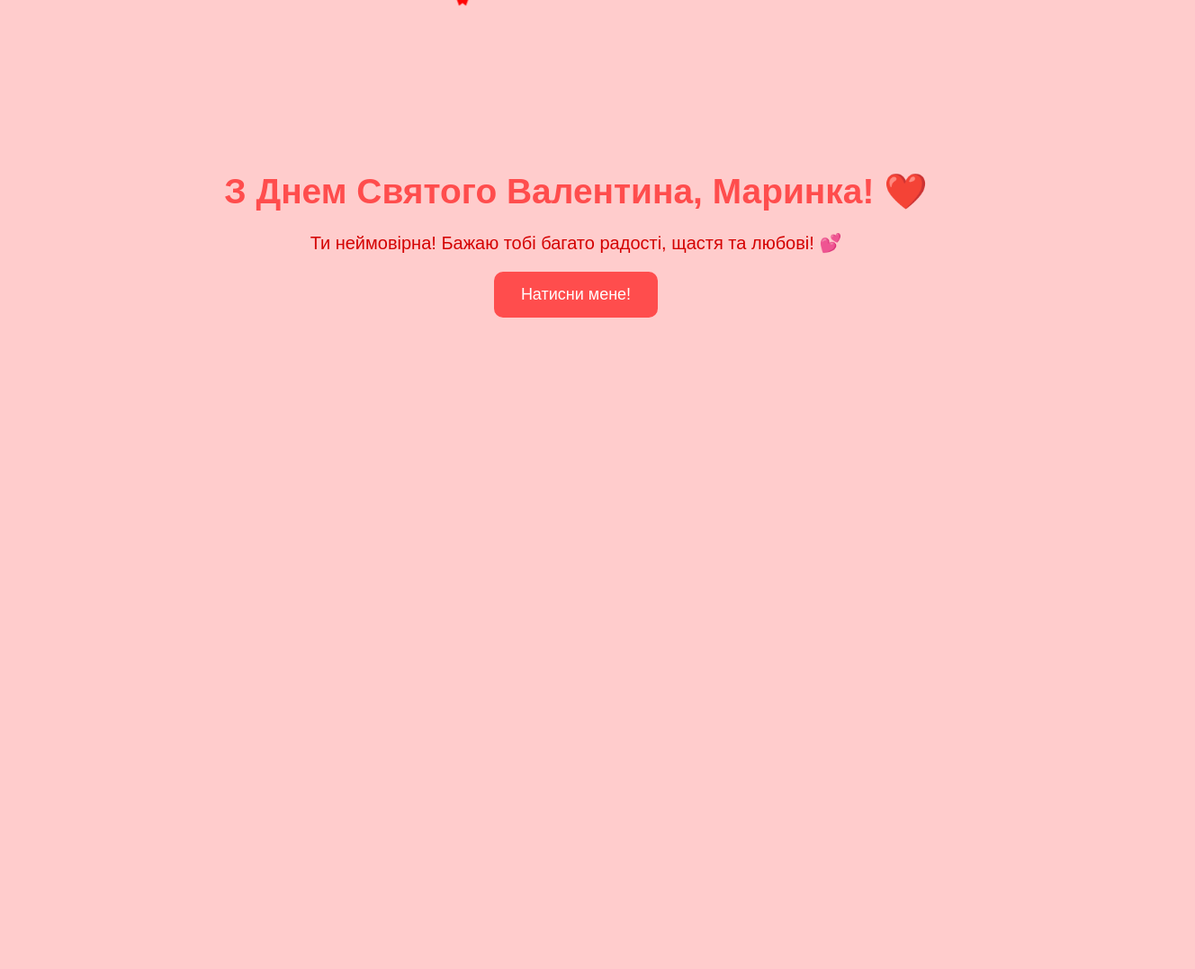
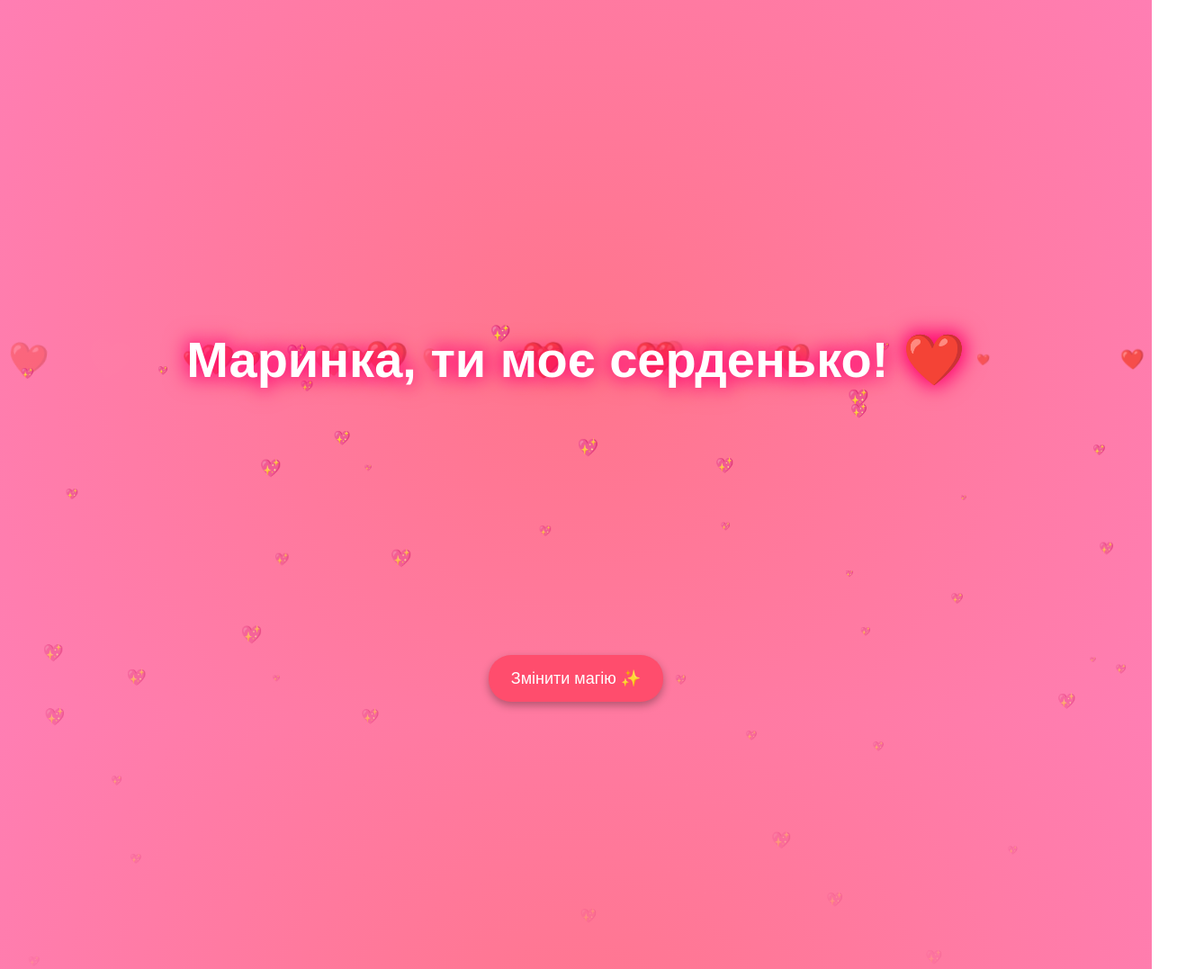
Before and after one commit to drerchi/valentines, a plain HTML site: page Index.html in a window 1280 px wide. Shown: the top 1077 px of the page at 90% size, 1328 px wide, since content can reach past the window. Before the commit the page ends 800 px from the top, so only its background shows below. Drawn offline with Linux system fonts and the light colour scheme.

Commit message:
Update Index.html

```diff
--- a/Index.html
+++ b/Index.html
@@ -3,106 +3,143 @@
 <head>
     <meta charset="UTF-8">
     <meta name="viewport" content="width=device-width, initial-scale=1.0">
-    <title>З Днем Валентина, Маринка!</title>
+    <title>Для Маринки ❤️</title>
     <style>
         body {
-            font-family: 'Arial', sans-serif;
-            background-color: #ffcccc;
+            margin: 0;
+            overflow: hidden;
+            background: radial-gradient(circle, #ff758c, #ff7eb3);
+            display: flex;
+            justify-content: center;
+            align-items: center;
+            height: 100vh;
+            font-family: "Arial", sans-serif;
             text-align: center;
-            overflow: hidden;
-            margin: 0;
-            padding: 0;
-        }
-
-        .container {
-            margin-top: 15%;
+            color: white;
+            flex-direction: column;
         }
 
         h1 {
-            font-size: 36px;
-            color: #ff4d4d;
-            animation: pulse 2s infinite alternate;
+            position: relative;
+            z-index: 10;
+            font-size: 3.5em;
+            text-shadow: 3px 3px 5px rgba(0, 0, 0, 0.3);
+            animation: glow 2s infinite alternate;
         }
 
-        .message {
-            font-size: 20px;
-            color: #d40000;
-            margin-bottom: 20px;
-        }
-
-        button {
-            background-color: #ff4d4d;
-            color: white;
-            border: none;
-            padding: 15px 30px;
-            font-size: 18px;
-            cursor: pointer;
-            border-radius: 10px;
-            transition: background 0.3s ease;
-        }
-
-        button:hover {
-            background-color: #d40000;
-        }
-
-        @keyframes pulse {
-            0% { transform: scale(1); }
-            100% { transform: scale(1.1); }
-        }
-
-        /* Анімація сердечок */
-        .hearts-container {
-            position: fixed;
-            top: 0;
-            left: 0;
-            width: 100%;
-            height: 100%;
-            pointer-events: none;
+        @keyframes glow {
+            from { text-shadow: 0 0 10px #ff4d6d, 0 0 20px #ff2e63; }
+            to { text-shadow: 0 0 20px #ff007f, 0 0 30px #ff0062; }
         }
 
         .heart {
             position: absolute;
-            width: 30px;
-            height: 30px;
-            background: red;
-            clip-path: polygon(50% 0%, 100% 30%, 75% 100%, 50% 80%, 25% 100%, 0% 30%);
+            color: red;
+            font-size: 20px;
+            animation: float 6s linear infinite, swing 2s ease-in-out infinite alternate;
             opacity: 0.8;
-            animation: float 4s linear infinite;
         }
 
         @keyframes float {
-            0% { transform: translateY(0) scale(0.5); opacity: 1; }
-            100% { transform: translateY(-100vh) scale(1); opacity: 0; }
+            0% { transform: translateY(100vh) scale(0.5); opacity: 0; }
+            50% { opacity: 1; }
+            100% { transform: translateY(-10vh) scale(1.2); opacity: 0; }
+        }
+
+        @keyframes swing {
+            from { transform: rotate(-10deg); }
+            to { transform: rotate(10deg); }
+        }
+
+        .falling-heart {
+            position: absolute;
+            color: pink;
+            font-size: 10px;
+            animation: fall 4s linear infinite;
+            opacity: 0.8;
+        }
+
+        @keyframes fall {
+            0% { transform: translateY(-5vh) translateX(0); opacity: 1; }
+            100% { transform: translateY(100vh) translateX(20px); opacity: 0; }
+        }
+
+        .button {
+            position: absolute;
+            bottom: 20px;
+            padding: 15px 25px;
+            font-size: 18px;
+            border: none;
+            border-radius: 25px;
+            background: #ff4d6d;
+            color: white;
+            cursor: pointer;
+            box-shadow: 0 4px 10px rgba(0, 0, 0, 0.3);
+            transition: all 0.3s ease;
+        }
+
+        .button:hover {
+            background: #ff2e63;
+            transform: scale(1.1);
         }
     </style>
 </head>
 <body>
-    <div class="container">
-        <h1>З Днем Святого Валентина, Маринка! ❤️</h1>
-        <p class="message">Ти неймовірна! Бажаю тобі багато радості, щастя та любові! 💕</p>
-        <button id="surpriseButton">Натисни мене!</button>
-    </div>
-
-    <div class="hearts-container"></div>
+    <h1>Маринка, ти моє серденько! ❤️</h1>
+    <button class="button" onclick="changeAnimation()">Змінити магію ✨</button>
 
     <script>
-        document.getElementById("surpriseButton").addEventListener("click", function() {
-            alert("Ти найдорожча людина! 💖");
-        });
+        let animationMode = 0;
 
         function createHeart() {
             const heart = document.createElement("div");
+            heart.innerHTML = "❤️";
             heart.classList.add("heart");
+            document.body.appendChild(heart);
+
+            const size = Math.random() * 30 + 10;
+            heart.style.fontSize = size + "px";
             heart.style.left = Math.random() * 100 + "vw";
-            heart.style.animationDuration = Math.random() * 2 + 3 + "s";
-            document.querySelector(".hearts-container").appendChild(heart);
+            heart.style.animationDuration = Math.random() * 4 + 3 + "s";
 
             setTimeout(() => {
                 heart.remove();
-            }, 4000);
+            }, 6000);
+        }
+
+        function createFallingHeart() {
+            const fallingHeart = document.createElement("div");
+            fallingHeart.innerHTML = "💖";
+            fallingHeart.classList.add("falling-heart");
+            document.body.appendChild(fallingHeart);
+
+            const size = Math.random() * 15 + 5;
+            fallingHeart.style.fontSize = size + "px";
+            fallingHeart.style.left = Math.random() * 100 + "vw";
+            fallingHeart.style.animationDuration = Math.random() * 5 + 3 + "s";
+
+            setTimeout(() => {
+                fallingHeart.remove();
+            }, 5000);
         }
 
         setInterval(createHeart, 200);
+        setInterval(createFallingHeart, 100);
+
+        function changeAnimation() {
+            animationMode = (animationMode + 1) % 3;
+
+            if (animationMode === 1) {
+                document.body.style.background = "linear-gradient(to right, #ff758c, #ff7eb3)";
+                document.querySelector("h1").innerText = "Маринка, ти моє сонечко ☀️";
+            } else if (animationMode === 2) {
+                document.body.style.background = "linear-gradient(to left, #ff9a9e, #fad0c4)";
+                document.querySelector("h1").innerText = "Маринка, ти моя зірочка ✨";
+            } else {
+                document.body.style.background = "radial-gradient(circle, #ff758c, #ff7eb3)";
+                document.querySelector("h1").innerText = "Маринка, ти моє серденько! ❤️";
+            }
+        }
     </script>
 </body>
 </html>
```
